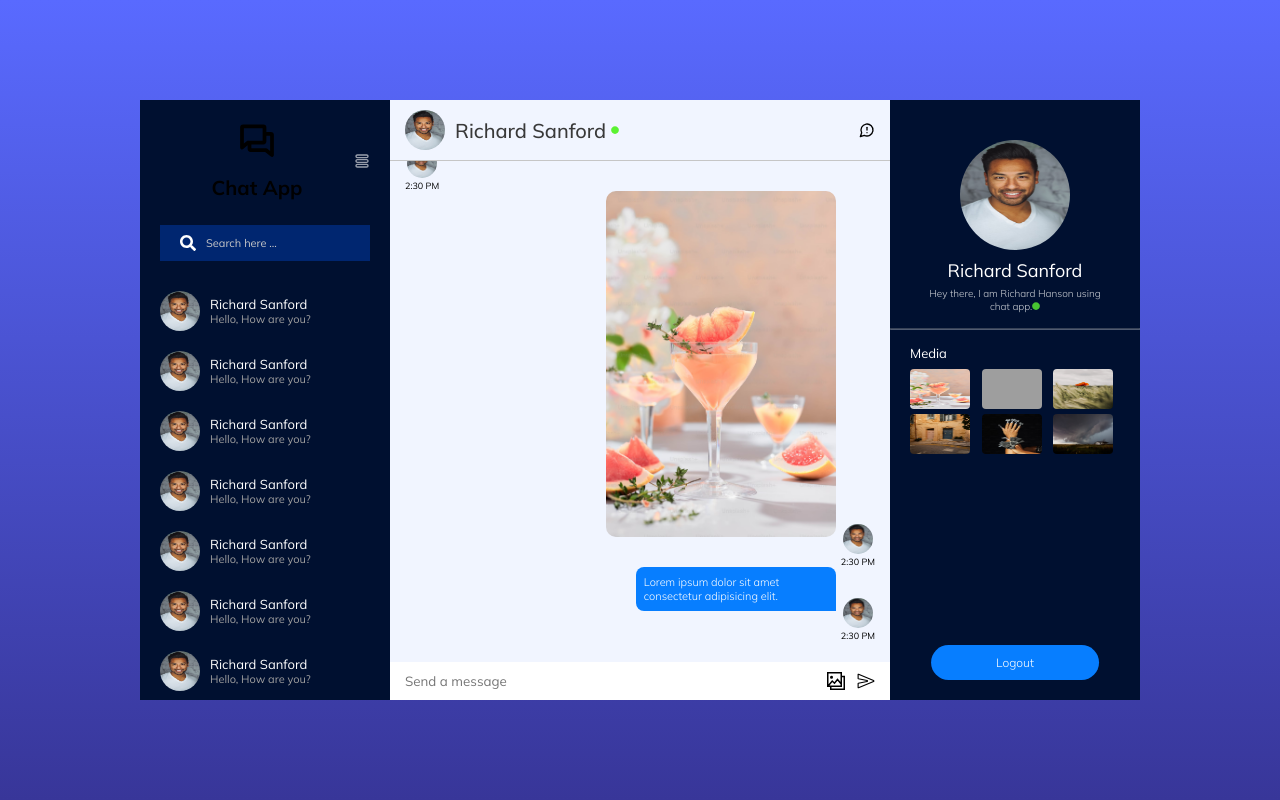
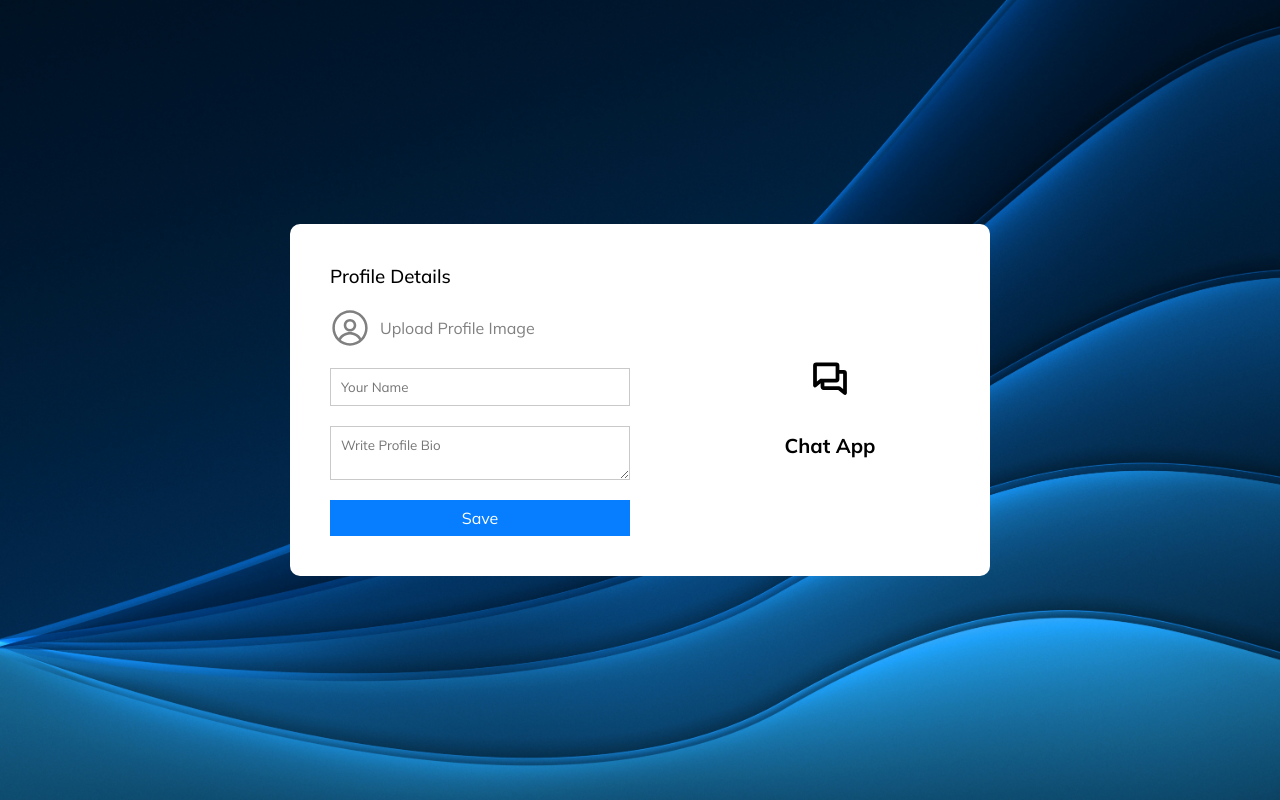
Before and after one commit to maryamfad/React_Chat_app, a React (Vite) app: page /profile in a window 1280 px wide. Before the commit this address led to /chat. Built offline with nearby package versions, Linux system fonts and the light colour scheme; no server answers; the database is empty; sample sign-in values are in the browser's storage; grey boxes are pictures that could not be loaded.

Commit message:
complete function for update profile page

```diff
--- a/src/App.jsx
+++ b/src/App.jsx
@@ -14,7 +14,7 @@ const App = () => {
 	useEffect(() => {
 		onAuthStateChanged(auth, async (user) => {
 			if (user) {
-				navigate("/chat");
+				// navigate("/chat");
 				await loadUserData(user.uid);
 			} else {
 				navigate("/");
--- a/src/components/LeftSidebar/LeftSidebar.jsx
+++ b/src/components/LeftSidebar/LeftSidebar.jsx
@@ -4,8 +4,11 @@ import { PiChatsBold } from "react-icons/pi";
 import { TiThMenuOutline } from "react-icons/ti";
 import { FaSearch } from "react-icons/fa";
 import { FaRegUser } from "react-icons/fa";
+import { useNavigate } from "react-router-dom";
 
 const LeftSidebar = () => {
+	const navigate = useNavigate();
+
 	return (
 		<div className="left-sidebar">
 			<div className="left-sidebar-top">
@@ -17,7 +20,9 @@ const LeftSidebar = () => {
 					<div className="menu">
 						<TiThMenuOutline className="menu-icon" size={16} />
 						<div className="sub-menu">
-							<p>Edit Profile</p>
+							<p onClick={() => navigate("/profile")}>
+								Edit Profile
+							</p>
 							<hr />
 							<p>Logout</p>
 						</div>
--- /dev/null
+++ b/src/lib/upload.js
@@ -0,0 +1,46 @@
+import {
+	getStorage,
+	ref,
+	uploadBytesResumable,
+	getDownloadURL,
+} from "firebase/storage";
+import { toast } from "react-toastify";
+
+const upload = async (file) => {
+	const storage = getStorage();
+	const storageRef = ref(storage, `images/${Date.now() + file.name}`);
+
+	const uploadTask = uploadBytesResumable(storageRef, file);
+
+	return new Promise((resolve, reject) => {
+		uploadTask.on(
+			"state_changed",
+			(snapshot) => {
+				const progress =
+					(snapshot.bytesTransferred / snapshot.totalBytes) * 100;
+				console.log("Upload is " + progress + "% done");
+				switch (snapshot.state) {
+					case "paused":
+						console.log("Upload is paused");
+						break;
+					case "running":
+						console.log("Upload is running");
+						break;
+				}
+			},
+			(error) => {
+				console.log("error in upload image", error);
+				toast.error(error.code.split("/")[1].split("-").join(" "));
+				reject(error);
+			},
+			() => {
+				getDownloadURL(uploadTask.snapshot.ref).then((downloadURL) => {
+					console.log("File available at", downloadURL);
+					resolve(downloadURL);
+				});
+			}
+		);
+	});
+};
+
+export default upload;
--- a/src/pages/ProfileUpdate/ProfileUpdate.jsx
+++ b/src/pages/ProfileUpdate/ProfileUpdate.jsx
@@ -1,14 +1,83 @@
-import React, { useState } from "react";
+import React, { useState, useEffect, useContext } from "react";
 import "./ProfileUpdate.css";
 import { RxAvatar } from "react-icons/rx";
 import { PiChatsBold } from "react-icons/pi";
+import { onAuthStateChanged } from "firebase/auth";
+import { auth, db } from "../../config/firebase";
+import { doc, getDoc, updateDoc } from "firebase/firestore";
+import { useNavigate } from "react-router-dom";
+import { toast } from "react-toastify";
+import upload from "../../lib/upload";
+import { AppContext } from "../../context/AppContext";
 
 const ProfileUpdate = () => {
+	const navigate = useNavigate();
 	const [image, setImage] = useState(false);
+	const [name, setName] = useState("");
+	const [bio, setBio] = useState("");
+	const [uid, setUid] = useState("");
+	const [prevImage, setPrevImage] = useState(null);
+
+	const { setUserData } = useContext(AppContext);
+
+	const profileUpdate = async (event) => {
+		event.preventDefault();
+		try {
+			const docRef = doc(db, "users", uid);
+			if (image) {
+				console.log(image);
+
+				const imageURL = await upload(image);
+				setPrevImage(imageURL);
+				await updateDoc(docRef, {
+					avatar: imageURL,
+					bio: bio,
+					name: name,
+				});
+			} else {
+				await updateDoc(docRef, {
+					bio: bio,
+					name: name,
+				});
+			}
+			const snap = await getDoc(docRef);
+			setUserData(snap.data());
+			navigate("/chat");
+		} catch (error) {
+			console.log("error in updating profile", error);
+			toast.error(error);
+		}
+	};
+
+	useEffect(() => {
+		onAuthStateChanged(auth, async (user) => {
+			console.log("user", user);
+
+			if (user) {
+				setUid(user.uid);
+				const docRef = doc(db, "users", user.uid);
+				const docSnap = await getDoc(docRef);
+				console.log("docSnap", docSnap.data());
+
+				if (docSnap.data().name) {
+					setName(docSnap.data().name);
+				}
+				if (docSnap.data().bio) {
+					setBio(docSnap.data().bio);
+				}
+				if (docSnap.data().avatar) {
+					setPrevImage(docSnap.data().avatar);
+				}
+			} else {
+				// navigate("/");
+			}
+		});
+	}, []);
+
 	return (
 		<div className="profile">
 			<div className="profile-container">
-				<form className="profile-form">
+				<form onSubmit={profileUpdate} className="profile-form">
 					<h3>Profile Details</h3>
 					<label htmlFor="avatar">
 						<input
@@ -30,10 +99,18 @@ const ProfileUpdate = () => {
 						)}
 						Upload Profile Image
 					</label>
-					<input type="text" placeholder="Your Name" required />
+					<input
+						type="text"
+						placeholder="Your Name"
+						required
+						value={name}
+						onChange={(e) => setName(e.target.value)}
+					/>
 					<textarea
 						placeholder="Write Profile Bio"
 						required
+						value={bio}
+						onChange={(e) => setBio(e.target.value)}
 					></textarea>
 					<button type="submit">Save</button>
 				</form>
@@ -41,6 +118,12 @@ const ProfileUpdate = () => {
 					<img
 						className="profile-pic"
 						src={URL.createObjectURL(image)}
+						alt="profile pic"
+					/>
+				) : prevImage ? (
+					<img
+						className="profile-pic"
+						src={prevImage}
 						alt="profile pic"
 					/>
 				) : (
```
